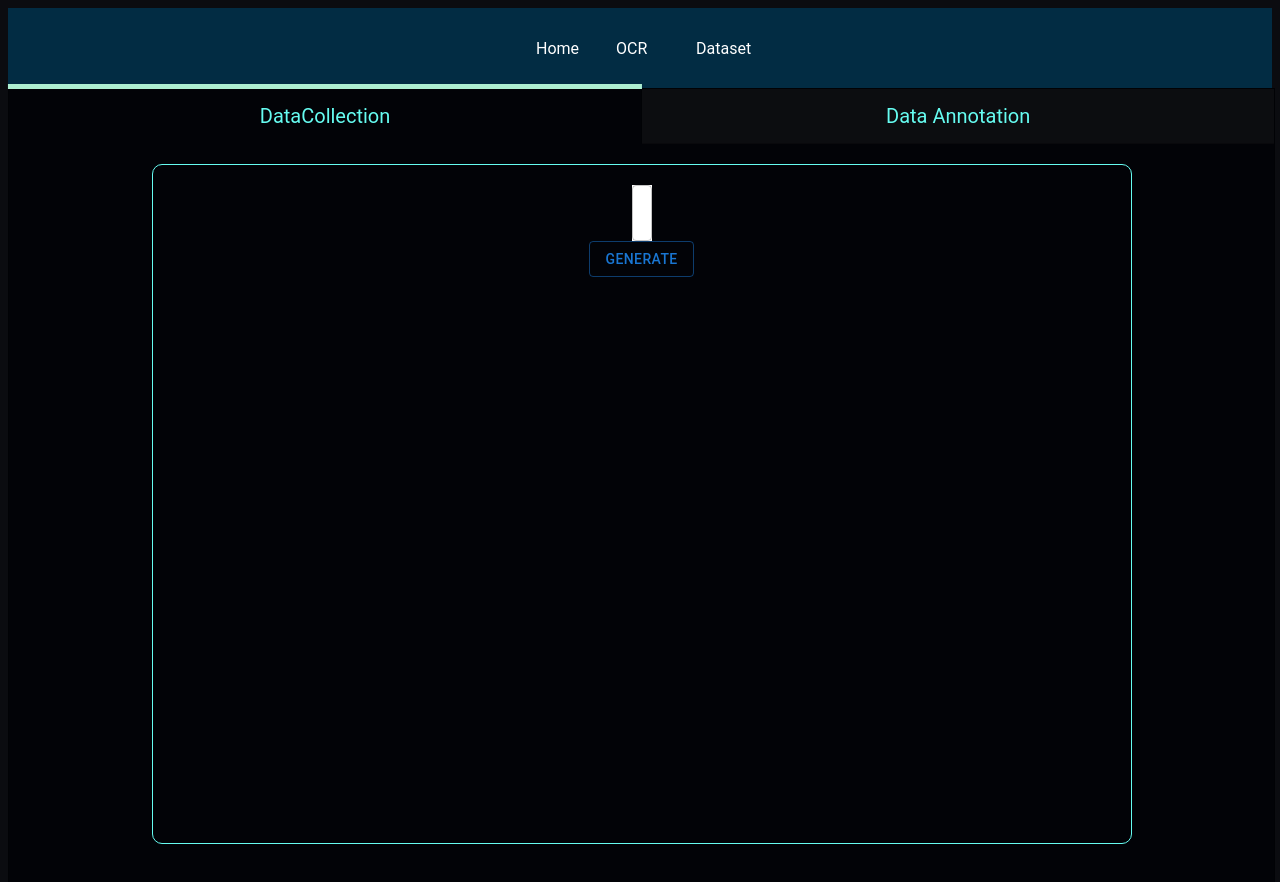
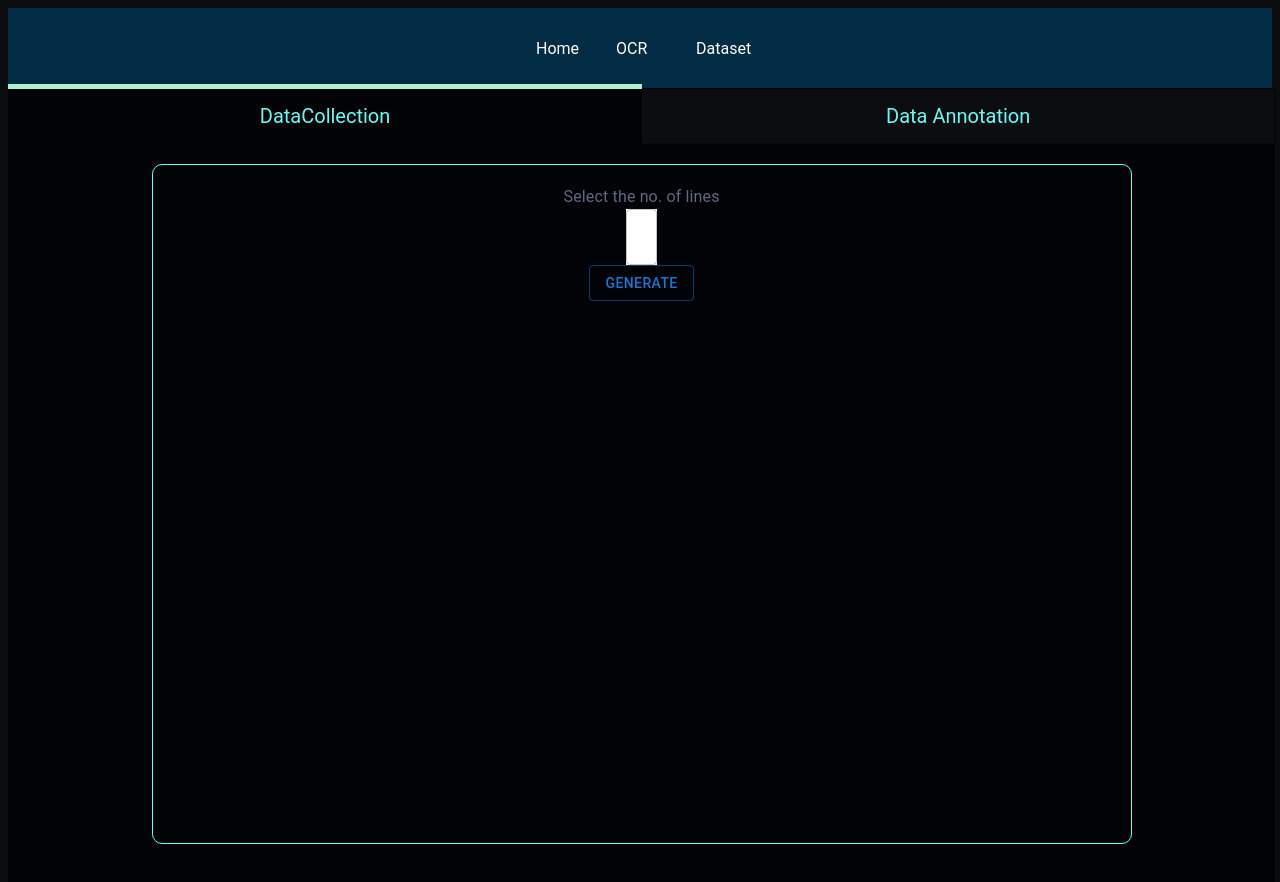
Before and after one commit to abishz17/OCRDataCollector, a React (Create React App) app: page /collect in a window 1280 px wide. Shown: the top 882 px of the page. Built offline with nearby package versions, Linux system fonts and the light colour scheme; no server answers.

Commit message:
Small typography div added

```diff
--- a/src/components/Ninput.js
+++ b/src/components/Ninput.js
@@ -1,24 +1,28 @@
 import React from "react";
 import TextField from "@mui/material/TextField";
-import { Button } from "@mui/material";
+import { Typography } from "@mui/material";
 
 const Ninput = (props) => {
   const dropdownChangeHandler = (event) => {
     props.getNumber(event.target.value);
   };
   return (
+    <div>
+      <Typography>Select the no. of lines</Typography>
+
       <TextField
         type="number"
         className="ninput"
+        defaultValue="5"
         InputProps={{
           inputProps: {
             max: 15,
             min: 1,
           },
         }}
-        label="No.of Lines"
         onChange={dropdownChangeHandler}
       />
+    </div>
   );
 };
 
```
